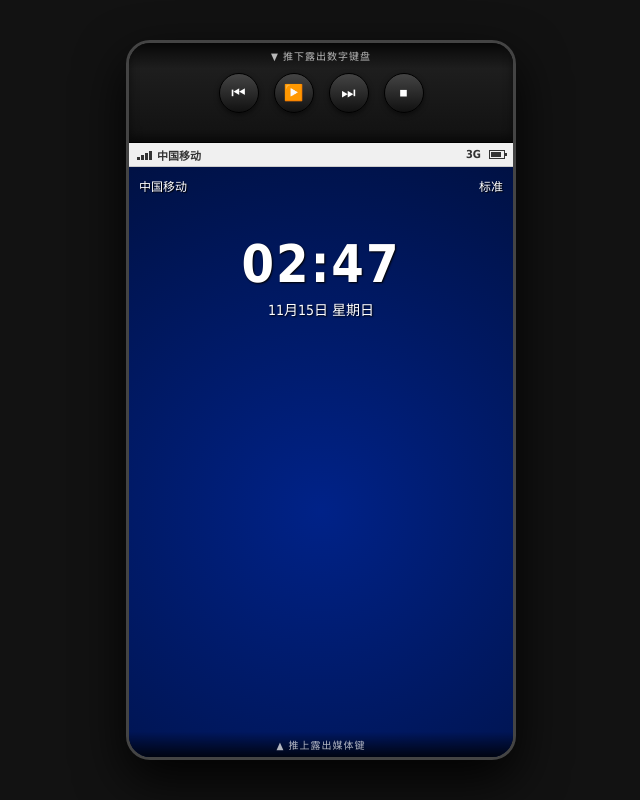
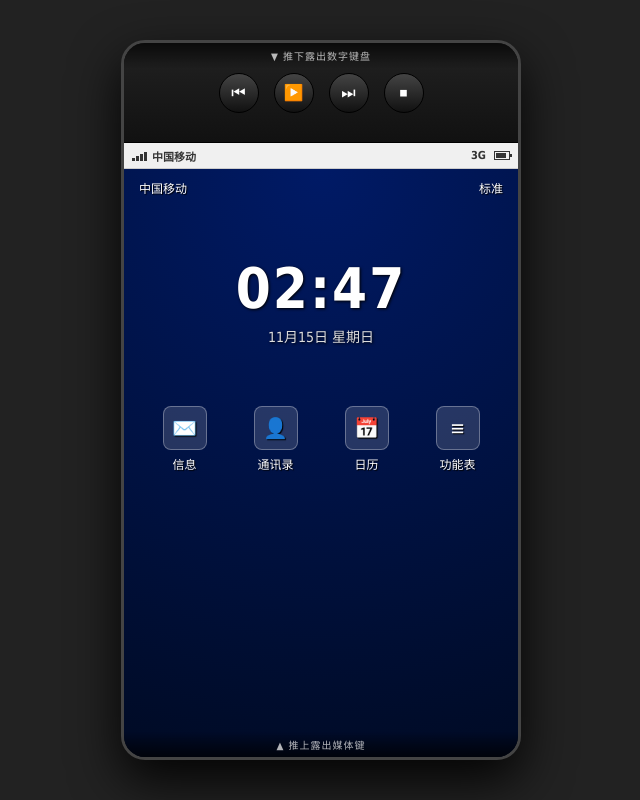
Before and after one commit to kh42d2rc8p-alt/OS-, a plain HTML site: page index.html in a window 1280 px wide. Both pictures are taken after a click on the element "▼ 推下露出数字键盘". Shown: the whole page, without its empty margins (319-959 px from the left). Drawn offline with Linux system fonts and the light colour scheme.

Commit message:
Update index.html

```diff
--- a/index.html
+++ b/index.html
@@ -7,15 +7,18 @@
 <style>
 /* ============ 基础重置 ============ */
 * { box-sizing: border-box; margin: 0; padding: 0; -webkit-tap-highlight-color: transparent; user-select: none; }
-body { background: #121212; height: 100vh; display: flex; justify-content: center; align-items: center; font-family: 'Tahoma', 'Arial', sans-serif; overflow: hidden; }
+body { background: #222; height: 100vh; display: flex; justify-content: center; align-items: center; font-family: 'Tahoma', 'Arial', sans-serif; overflow: hidden; }
 
-/* ============ N95 手机外壳 (精准比例) ============ */
+/* ============ N95 手机外壳 ============ */
 .n95-phone {
-  position: relative; width: 100vw; max-width: 390px;
-  height: 90vh; max-height: 760px; /* 限制最大高度，不再无限拉长 */
-  aspect-ratio: 9 / 18.5; /* 强制真机比例 */
-  background: #111; overflow: hidden; border-radius: 24px; border: 3px solid #444;
+  position: relative; width: 100vw; height: 100vh;
+  max-width: 400px; max-height: 850px;
+  background: #111; overflow: hidden;
   box-shadow: 0 20px 50px rgba(0,0,0,0.9), inset 0 0 10px rgba(0,0,0,0.8);
+}
+@media (min-width: 420px) {
+  /* 在电脑屏幕上模拟手机边框 */
+  .n95-phone { border-radius: 24px; border: 3px solid #444; height: 90vh; }
 }
 
 /* 滑动轨道 */
@@ -30,12 +33,11 @@ body { background: #121212; height: 100vh; display: flex; justify-content: cente
   position: absolute; top: -100px; left: 0; width: 100%; height: 100px;
   background: linear-gradient(180deg, #222 0%, #111 100%);
   display: flex; justify-content: center; align-items: center; gap: 15px;
-  border-bottom: 1px solid #000; box-shadow: inset 0 -5px 10px rgba(0,0,0,0.5);
+  border-bottom: 1px solid #000;
 }
 .media-btn {
   width: 40px; height: 40px; border-radius: 50%; background: linear-gradient(180deg, #444, #111);
-  border: 1px solid #000; color: #fff; display: flex; justify-content: center; align-items: center;
-  font-size: 16px; box-shadow: 0 2px 5px rgba(0,0,0,0.5); cursor: pointer;
+  border: 1px solid #000; color: #fff; display: flex; justify-content: center; align-items: center; font-size: 16px; cursor: pointer;
 }
 .media-btn:active { background: #000; transform: scale(0.95); }
 
@@ -48,15 +50,12 @@ body { background: #121212; height: 100vh; display: flex; justify-content: cente
 
 /* 状态栏 */
 .status-bar {
-  height: 24px; background: #f0f0f0; border-bottom: 1px solid #ccc; display: flex; align-items: center; justify-content: space-between; padding: 0 8px; font-size: 11px; color: #333; font-weight: bold; flex-shrink: 0;
+  height: 26px; background: #f0f0f0; border-bottom: 1px solid #ccc; display: flex; align-items: center; justify-content: space-between; padding: 0 8px; font-size: 11px; color: #333; font-weight: bold; flex-shrink: 0;
 }
 .sb-left { display: flex; align-items: center; gap: 5px; }
 .sb-signal { display: flex; align-items: flex-end; gap: 1px; height: 10px; }
 .sb-signal div { width: 3px; background: #333; }
-.sb-signal div:nth-child(1) { height: 3px; }
-.sb-signal div:nth-child(2) { height: 5px; }
-.sb-signal div:nth-child(3) { height: 7px; }
-.sb-signal div:nth-child(4) { height: 9px; }
+.sb-signal div:nth-child(1) { height: 3px; } .sb-signal div:nth-child(2) { height: 5px; } .sb-signal div:nth-child(3) { height: 7px; } .sb-signal div:nth-child(4) { height: 9px; }
 .sb-bat { width: 16px; height: 9px; border: 1px solid #333; padding: 1px; position: relative; }
 .sb-bat::after { content: ''; position: absolute; right: -3px; top: 2px; width: 2px; height: 3px; background: #333; }
 .sb-bat div { height: 100%; width: 80%; background: #333; }
@@ -67,36 +66,39 @@ body { background: #121212; height: 100vh; display: flex; justify-content: cente
 
 /* 软键底栏 */
 .softkey-bar {
-  height: 32px; background: linear-gradient(180deg, #e0e0e0 0%, #b0b0b0 100%); border-top: 1px solid #999; display: flex; align-items: center; justify-content: space-between; padding: 0 10px; font-size: 13px; font-weight: bold; color: #333; flex-shrink: 0;
+  height: 34px; background: linear-gradient(180deg, #e0e0e0 0%, #b0b0b0 100%); border-top: 1px solid #999; display: flex; align-items: center; justify-content: space-between; padding: 0 10px; font-size: 13px; font-weight: bold; color: #333; flex-shrink: 0;
 }
 .sk-btn { cursor: pointer; padding: 5px; }
 .sk-btn:active { color: #0050ef; }
 
-/* ============ 待机桌面 ============ */
-#home-view { background: radial-gradient(circle at center, #002288 0%, #001144 100%); color: #fff; }
-.home-header { padding: 10px; display: flex; justify-content: space-between; font-size: 12px; text-shadow: 1px 1px 1px #000; }
-.home-clock { text-align: center; margin-top: 30px; text-shadow: 1px 1px 2px #000; }
-.home-clock .time { font-size: 52px; font-weight: bold; letter-spacing: 2px; }
-.home-clock .date { font-size: 14px; margin-top: 5px; }
-.home-shortcuts { margin-top: auto; padding: 10px; display: flex; gap: 5px; margin-bottom: 5px; }
-.home-shortcut { background: rgba(255,255,255,0.15); border: 1px solid rgba(255,255,255,0.3); border-radius: 4px; padding: 8px; flex: 1; text-align: center; font-size: 12px; color: #fff; cursor: pointer; }
-.home-shortcut:active { background: rgba(255,255,255,0.4); }
+/* ============ 待机桌面 (修复大空白) ============ */
+#home-view { background: radial-gradient(circle at top, #001a66 0%, #00081a 100%); color: #fff; }
+.home-top { padding: 10px 15px; display: flex; justify-content: space-between; font-size: 12px; text-shadow: 1px 1px 1px #000; }
+.home-clock { text-align: center; margin-top: 50px; text-shadow: 1px 1px 3px #000; }
+.home-clock .time { font-size: 56px; font-weight: bold; letter-spacing: 2px; }
+.home-clock .date { font-size: 14px; margin-top: 5px; color: #ddd; }
+
+/* 中间快捷图标区，填满空白 */
+.home-apps { margin-top: 60px; display: grid; grid-template-columns: repeat(4, 1fr); gap: 10px; padding: 0 20px; }
+.home-app { display: flex; flex-direction: column; align-items: center; font-size: 12px; text-shadow: 1px 1px 1px #000; cursor: pointer; }
+.home-app:active { transform: scale(0.9); }
+.home-app .icon { width: 44px; height: 44px; border-radius: 8px; background: rgba(255,255,255,0.15); border: 1px solid rgba(255,255,255,0.3); display: flex; justify-content: center; align-items: center; font-size: 20px; margin-bottom: 5px; }
 
 /* ============ 功能表 ============ */
 #menu-view { background: #0050ef; }
-.menu-grid { display: grid; grid-template-columns: repeat(3, 1fr); gap: 8px; padding: 10px; align-content: start; }
+.menu-grid { display: grid; grid-template-columns: repeat(3, 1fr); gap: 8px; padding: 15px 10px; align-content: start; }
 .menu-item { display: flex; flex-direction: column; align-items: center; cursor: pointer; }
 .menu-item:active .menu-icon { transform: scale(0.9); }
 .menu-icon {
-  width: 50px; height: 50px; border-radius: 10px; border: 1px solid rgba(0,0,0,0.5);
-  display: flex; justify-content: center; align-items: center; font-size: 22px;
+  width: 54px; height: 54px; border-radius: 10px; border: 1px solid rgba(0,0,0,0.5);
+  display: flex; justify-content: center; align-items: center; font-size: 24px;
   box-shadow: inset 0 1px 2px rgba(255,255,255,0.6), 0 3px 5px rgba(0,0,0,0.4);
   background: linear-gradient(180deg, #fff 0%, #ccc 100%); margin-bottom: 5px; transition: transform 0.1s;
 }
 .menu-text { color: #fff; font-size: 12px; text-shadow: 1px 1px 1px #000; font-weight: bold; }
 
 /* ============ App 视图 ============ */
-.app-title { background: linear-gradient(180deg, #4a4a4a 0%, #222 100%); color: #fff; text-align: center; padding: 6px; font-size: 16px; font-weight: bold; border-bottom: 1px solid #000; flex-shrink: 0;}
+.app-title { background: linear-gradient(180deg, #4a4a4a 0%, #222 100%); color: #fff; text-align: center; padding: 8px; font-size: 16px; font-weight: bold; border-bottom: 1px solid #000; flex-shrink: 0;}
 .app-content { flex: 1; overflow-y: auto; background: #fff; color: #000; padding: 10px; font-size: 14px; }
 .list-item { padding: 12px 5px; border-bottom: 1px solid #ddd; display: flex; align-items: center; gap: 10px; cursor: pointer; }
 .list-item:active { background: #e0e0e0; }
@@ -110,19 +112,16 @@ body { background: #121212; height: 100vh; display: flex; justify-content: cente
 
 /* ============ 3. 底部数字键盘 ============ */
 .num-pad {
-  position: absolute; top: 100%; left: 0; width: 100%; height: 260px;
-  background: #1a1a1a; display: flex; flex-direction: column; padding: 8px;
+  position: absolute; top: 100%; left: 0; width: 100%; height: 280px;
+  background: #1a1a1a; display: flex; flex-direction: column; padding: 10px 8px;
 }
-/* 导航键区域 */
 .nav-area { display: flex; justify-content: space-between; align-items: center; margin-bottom: 10px; padding: 0 5px;}
 .nav-ring { width: 80px; height: 80px; border-radius: 50%; background: linear-gradient(180deg, #333 0%, #111 100%); position: relative; box-shadow: inset 0 2px 5px rgba(255,255,255,0.2), 0 5px 10px rgba(0,0,0,0.5); display: flex; justify-content: center; align-items: center; }
 .nav-center { width: 36px; height: 36px; border-radius: 50%; background: linear-gradient(180deg, #555 0%, #222 100%); border: 1px solid #000; }
 .nav-up, .nav-down, .nav-left, .nav-right { position: absolute; color: #aaa; font-size: 12px; }
 .nav-up { top: 2px; } .nav-down { bottom: 2px; } .nav-left { left: 5px; } .nav-right { right: 5px; }
-/* 软键 */
 .softkey { width: 70px; height: 28px; background: linear-gradient(180deg, #333 0%, #111 100%); border-radius: 14px 14px 4px 4px; color: #fff; font-size: 12px; display: flex; justify-content: center; align-items: center; box-shadow: inset 0 1px 2px rgba(255,255,255,0.2); border: 1px solid #000; }
 .softkey:active { background: #000; }
-/* 数字键 */
 .key-grid { display: grid; grid-template-columns: repeat(4, 1fr); gap: 5px; flex: 1; }
 .key { background: linear-gradient(180deg, #3a3a3a 0%, #151515 100%); border-radius: 5px; border: 1px solid #000; color: #fff; display: flex; flex-direction: column; justify-content: center; align-items: center; font-size: 16px; font-weight: bold; box-shadow: 0 2px 2px rgba(0,0,0,0.5); }
 .key:active { background: #000; }
@@ -133,11 +132,9 @@ body { background: #121212; height: 100vh; display: flex; justify-content: cente
   position: absolute; left: 0; width: 100%; height: 25px; z-index: 100;
   display: flex; justify-content: center; align-items: center; cursor: pointer;
 }
-.slide-hint.top { top: 0; background: linear-gradient(180deg, rgba(0,0,0,0.8) 0%, transparent 100%); }
-.slide-hint.bottom { bottom: 0; background: linear-gradient(0deg, rgba(0,0,0,0.8) 0%, transparent 100%); }
+.slide-hint.top { top: 0; background: linear-gradient(180deg, rgba(0,0,0,0.7) 0%, transparent 100%); }
+.slide-hint.bottom { bottom: 0; background: linear-gradient(0deg, rgba(0,0,0,0.7) 0%, transparent 100%); }
 .hint-text { font-size: 10px; color: rgba(255,255,255,0.7); letter-spacing: 1px; }
-
-/* 隐藏滚动条 */
 ::-webkit-scrollbar { display: none; }
 </style>
 </head>
@@ -145,14 +142,11 @@ body { background: #121212; height: 100vh; display: flex; justify-content: cente
 
 <div class="n95-phone" id="n95Phone">
 
-  <!-- 控制区域，用于手势识别 -->
   <div class="slide-hint top" onclick="slideTo('media')"><span class="hint-text">▼ 推下露出数字键盘</span></div>
   <div class="slide-hint bottom" onclick="slideTo('num')"><span class="hint-text">▲ 推上露出媒体键</span></div>
 
-  <!-- 滑动轨道 -->
   <div class="sliding-track" id="slidingTrack">
 
-    <!-- 顶部：隐藏的多媒体键盘 -->
     <div class="media-pad">
       <div class="media-btn">⏮</div>
       <div class="media-btn">▶️</div>
@@ -160,27 +154,29 @@ body { background: #121212; height: 100vh; display: flex; justify-content: cente
       <div class="media-btn">⏹</div>
     </div>
 
-    <!-- 中间：全屏屏幕区 -->
     <div class="screen-container">
-      <!-- 状态栏 -->
       <div class="status-bar">
         <div class="sb-left"><div class="sb-signal"><div></div><div></div><div></div><div></div></div><span>中国移动</span></div>
         <div class="sb-left" style="gap: 8px;"><span>3G</span><div class="sb-bat"><div></div></div></div>
       </div>
 
-      <!-- 1. 桌面 -->
+      <!-- 1. 待机桌面 (重新排版) -->
       <div class="view active" id="home-view">
-        <div class="home-header"><span>中国移动</span><span>标准</span></div>
+        <div class="home-top"><span>中国移动</span><span>标准</span></div>
         <div class="home-clock">
           <div class="time" id="home-time">10:00</div>
-          <div class="date" id="home-date">11月15日 星期六</div>
+          <div class="date" id="home-date">11月15日 星期日</div>
         </div>
-        <div class="home-shortcuts">
-          <div class="home-shortcut" onclick="openApp('messages')">💬 信息</div>
-          <div class="home-shortcut" onclick="openApp('contacts')">👤 通讯录</div>
-          <div class="home-shortcut" onclick="switchView('menu')">≡ 功能表</div>
+
+        <!-- 中间快捷应用，填补空白 -->
+        <div class="home-apps">
+          <div class="home-app" onclick="openApp('messages')"><div class="icon">✉️</div>信息</div>
+          <div class="home-app" onclick="openApp('contacts')"><div class="icon">👤</div>通讯录</div>
+          <div class="home-app" onclick="openApp('calendar')"><div class="icon">📅</div>日历</div>
+          <div class="home-app" onclick="switchView('menu')"><div class="icon">≡</div>功能表</div>
         </div>
-        <div class="softkey-bar"><span class="sk-btn" onclick="switchView('menu')">功能表</span><span class="sk-btn">通讯录</span></div>
+
+        <div class="softkey-bar" style="margin-top: auto;"><span class="sk-btn" onclick="switchView('menu')">功能表</span><span class="sk-btn">通讯录</span></div>
       </div>
 
       <!-- 2. 功能表 -->
@@ -196,7 +192,7 @@ body { background: #121212; height: 100vh; display: flex; justify-content: cente
           <div class="menu-item" onclick="openApp('web')"><div class="menu-icon" style="background: linear-gradient(180deg,#fff,#00f)">🌐</div><div class="menu-text">网络</div></div>
           <div class="menu-item" onclick="openApp('ovi')"><div class="menu-icon" style="background: linear-gradient(180deg,#fff,#08f)">🛍️</div><div class="menu-text">Ovi</div></div>
         </div>
-        <div class="softkey-bar"><span class="sk-btn" onclick="openApp('calc')">打开</span><span class="sk-btn" onclick="switchView('home')">返回</span></div>
+        <div class="softkey-bar" style="margin-top: auto;"><span class="sk-btn" onclick="openApp('calc')">打开</span><span class="sk-btn" onclick="switchView('home')">返回</span></div>
       </div>
 
       <!-- 3. App 容器 -->
@@ -231,12 +227,8 @@ body { background: #121212; height: 100vh; display: flex; justify-content: cente
 </div>
 
 <script>
-// 震动反馈
-function vibrate() {
-  if (navigator.vibrate) navigator.vibrate(30);
-}
+function vibrate() { if (navigator.vibrate) navigator.vibrate(30); }
 
-// 时间更新
 function updateTime() {
   const now = new Date();
   const h = now.getHours().toString().padStart(2, '0');
@@ -248,7 +240,6 @@ function updateTime() {
 setInterval(updateTime, 1000);
 updateTime();
 
-// 视图切换
 let currentView = 'home';
 function switchView(view) {
   vibrate();
@@ -257,11 +248,10 @@ function switchView(view) {
   currentView = view;
 }
 
-// App 数据
 const apps = {
   messages: `<div class="list-item"><div>👤</div><div><b>Sarah</b><br><span style="color:#666;font-size:12px;">今晚7点吃饭吗？</span></div></div>`,
   contacts: `<div class="list-item">👤 Alex Chen</div><div class="list-item">👤 Sarah Johnson</div><div class="list-item">👤 妈妈</div>`,
-  calendar: `<div style="text-align: center; margin-top:20px;">11月 2026<br><br><b>15日</b> 星期六</div>`,
+  calendar: `<div style="text-align: center; margin-top:20px;">11月 2026<br><br><b>15日</b> 星期日</div>`,
   music: `<div style="text-align: center; margin-top: 30px;"><div style="font-size: 50px;">🎵</div><b>Nokia Tune</b></div>`,
   settings: `<div class="list-item">📶 连接方式</div><div class="list-item">🔔 铃声设置</div><div class="list-item">🎨 主题模式</div>`,
   gallery: `<div style="display: grid; grid-template-columns: repeat(3, 1fr); gap: 5px;">${Array(9).fill('<div style="height: 70px; background: #ccc;"></div>').join('')}</div>`,
@@ -306,32 +296,24 @@ function calc(val) {
   disp.innerText = window.calcStr;
 }
 
-/* =========================================
-   N95 核心：推拉滑盖逻辑
-   ========================================= */
+/* 推拉滑盖逻辑 */
 const track = document.getElementById('slidingTrack');
-let currentSlide = 0; // 0: 闭合, -260: 数字键盘, 100: 媒体键
+let currentSlide = 0; // 0: 合上, -280: 数字键盘, 100: 媒体键
 
 function slideTo(mode) {
   vibrate();
-  if (mode === 'num') {
-    currentSlide = -260;
-  } else if (mode === 'media') {
-    currentSlide = 100;
-  } else {
-    currentSlide = 0;
-  }
+  if (mode === 'num') currentSlide = -280;
+  else if (mode === 'media') currentSlide = 100;
+  else currentSlide = 0;
   track.style.transform = `translateY(${currentSlide}px)`;
 }
 
-/* 手动拖拽滑盖手势 */
-let startY = 0;
-let isDragging = false;
-let startTransform = 0;
+let startY = 0, isDragging = false, startTransform = 0;
 const phone = document.getElementById('n95Phone');
 
 phone.addEventListener('touchstart', e => {
-  if (e.target.closest('.app-content') || e.target.closest('.home-shortcuts') || e.target.closest('.menu-grid')) return;
+  // 排除在可滚动区域内滑动
+  if (e.target.closest('.app-content') || e.target.closest('.home-apps') || e.target.closest('.menu-grid')) return;
 
   startY = e.touches[0].clientY;
   isDragging = true;
@@ -345,7 +327,7 @@ phone.addEventListener('touchmove', e => {
   let newTransform = startTransform + dy;
 
   if (newTransform > 120) newTransform = 120;
-  if (newTransform < -280) newTransform = -280;
+  if (newTransform < -300) newTransform = -300;
 
   track.style.transform = `translateY(${newTransform}px)`;
   if (e.cancelable) e.preventDefault();
@@ -362,7 +344,7 @@ phone.addEventListener('touchend', e => {
     if (dy < -60) slideTo('num');
     else if (dy > 60) slideTo('media');
     else slideTo('close');
-  } else if (currentSlide === -260) {
+  } else if (currentSlide === -280) {
     if (dy > 60) slideTo('close');
     else slideTo('num');
   } else if (currentSlide === 100) {
```
